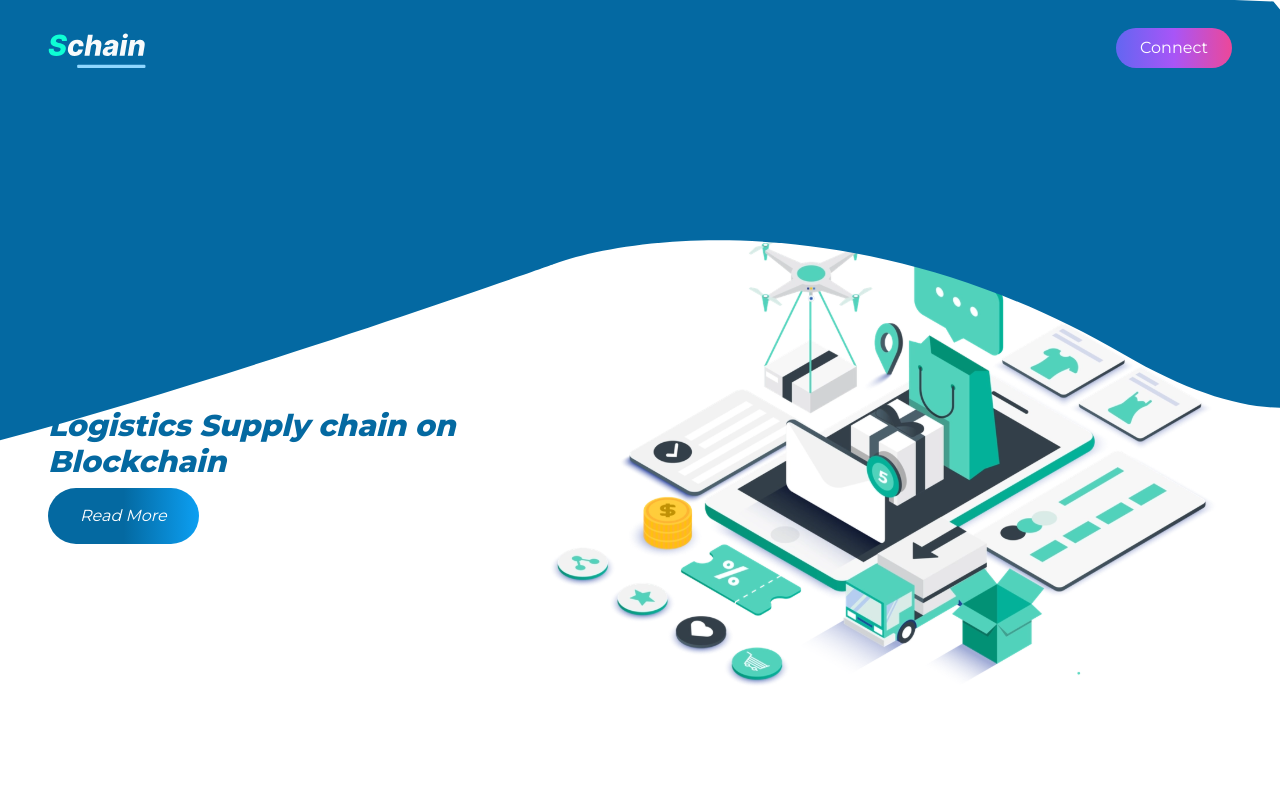
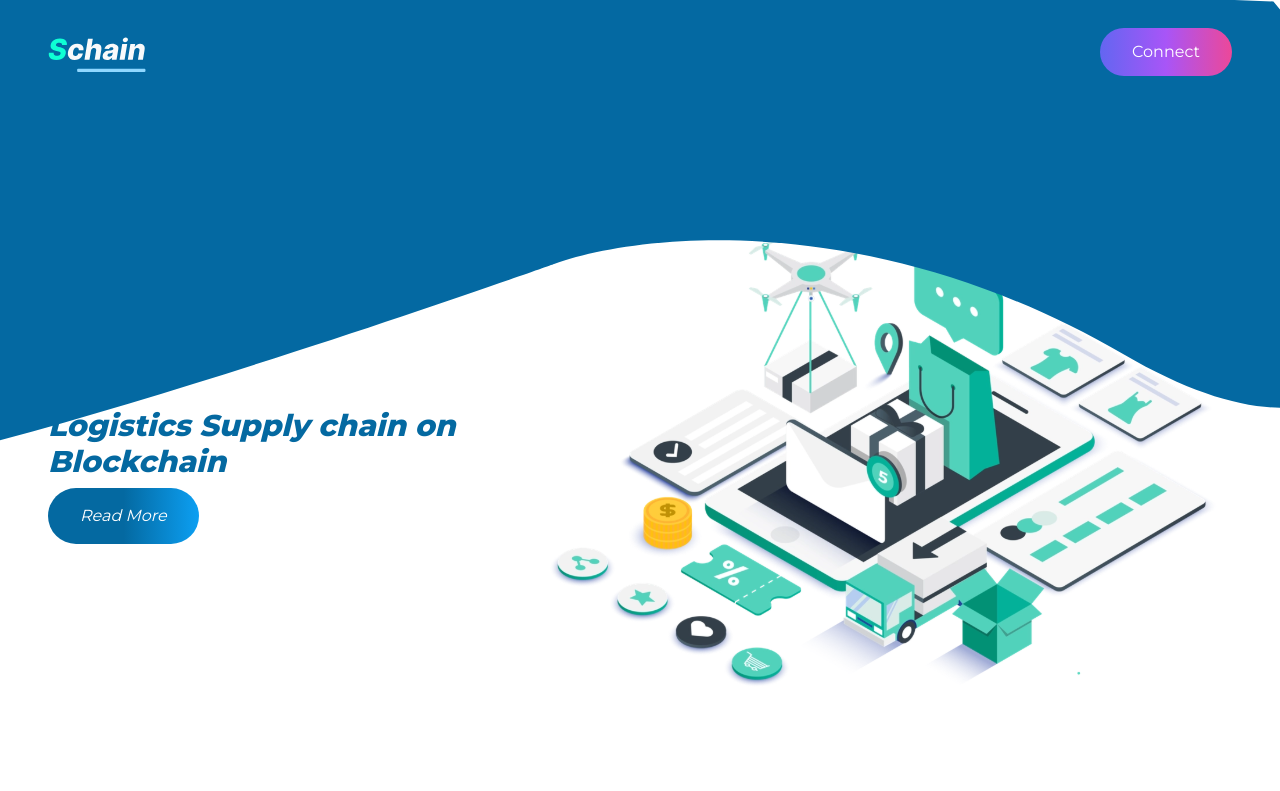
Before and after one commit to mendsalbert/schain, a Next.js app: page / in a window 1280 px wide. Shown: the top 791 px of the page. Built offline with nearby package versions, Linux system fonts and the light colour scheme.

Commit message:
schain ui

```diff
--- a/pages/index.tsx
+++ b/pages/index.tsx
@@ -19,7 +19,7 @@ const Index = (props: Props) => {
             <img src={"/images/logo.svg"} className="w-24 md:w-32" />
             <div
               onClick={() => {}}
-              className="bg-gradient-to-r from-indigo-500 via-purple-500 to-pink-500  text-center w-max   px-6 py-2 rounded-full cursor-pointer text-white"
+              className="bg-gradient-to-r from-indigo-500 via-purple-500 to-pink-500  text-center w-max   px-6 py-2 md:py-3 md:px-8 rounded-full cursor-pointer text-white"
             >
               Connect
             </div>
```
